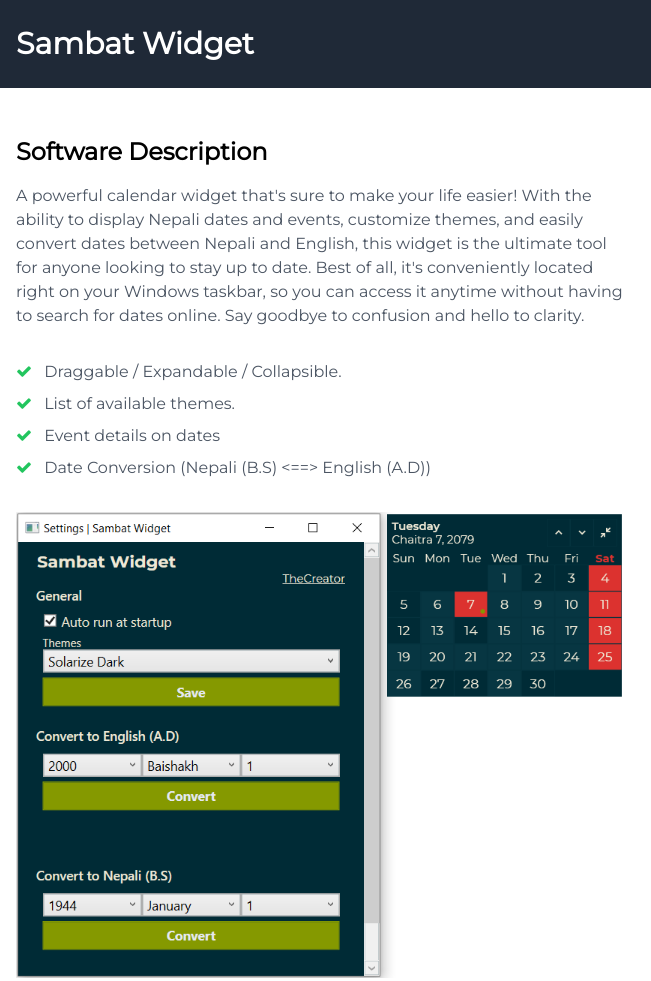
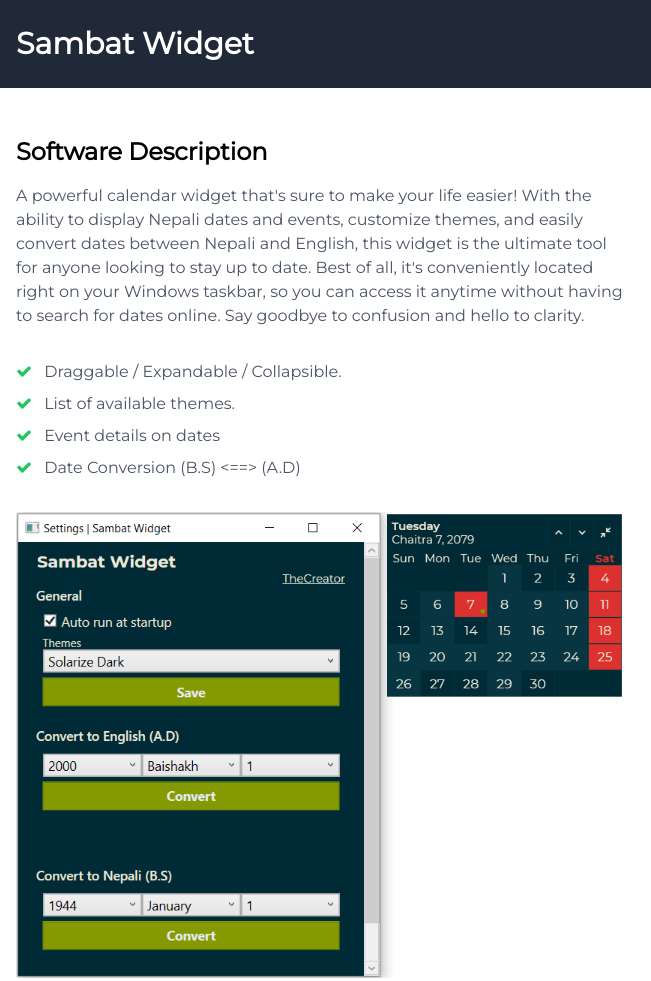
Before and after one commit to samir-dahal/sambat-widget-landing, a plain HTML site: page index.html in a window 1280 px wide. Shown: the top 981 px of the page, 0-651 px from the left. Drawn offline with nearby package versions, Linux system fonts and the light colour scheme.

Commit message:
chore: small changes

```diff
--- a/index.html
+++ b/index.html
@@ -56,7 +56,7 @@
                         </li>
                         <li class="mb-2">
                             <i class="fa fa-check mr-2 text-green-500"></i>
-                            Date Conversion (Nepali (B.S) <==> English (A.D))
+                            Date Conversion (B.S) <==> (A.D)
                         </li>
                     </ul>
                     <img src="SambatWidget.PNG" alt="1">
```
